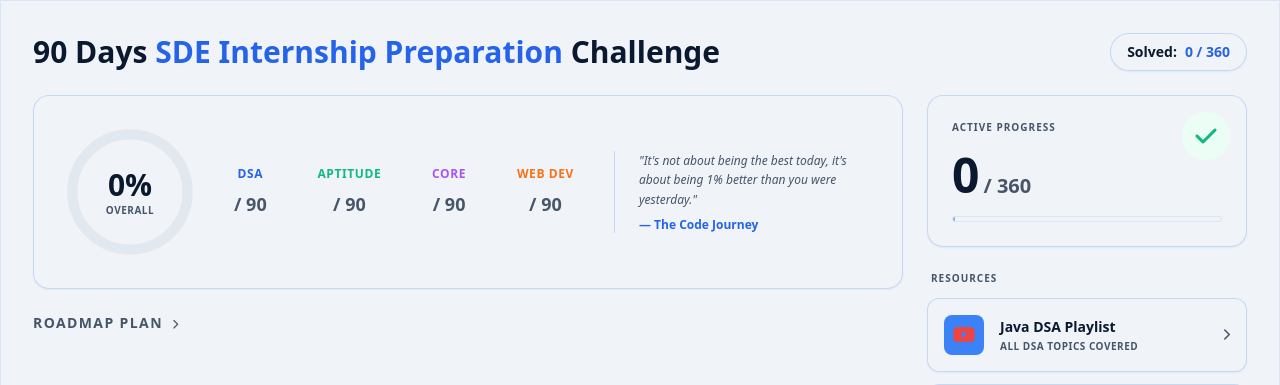
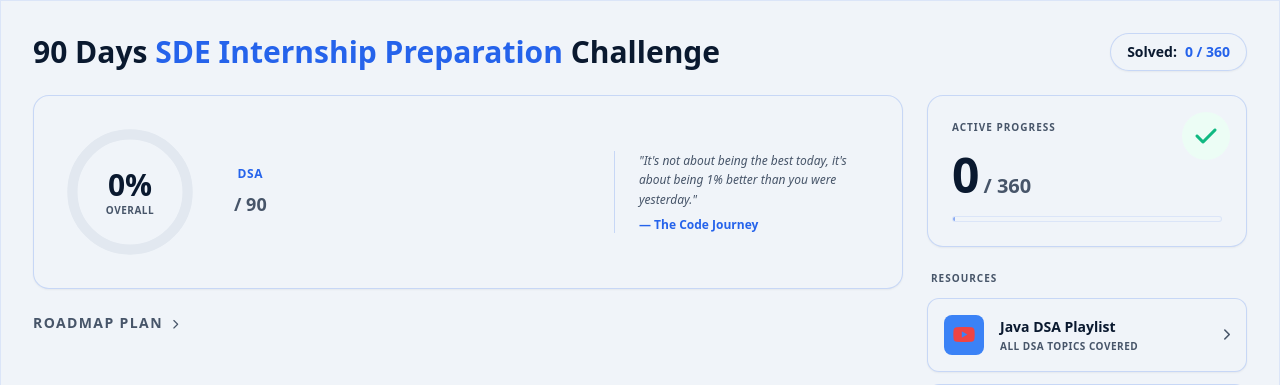
Before and after one commit to atul-techx/SDE-Prep-Roadmap-90-Days, a Django app: template roadmap/templates/roadmap/dashboard.html in a window 1280 px wide. Shown: the top 385 px of the page. Run offline with Django 5.2, Linux system fonts and the light colour scheme; the template is opened without the code that fills it, so the values that code supplies are empty; some libraries are stand-ins or nearby versions.

Commit message:
Remove Aptitude, Core Subject, and Web Dev options from Dashboard

```diff
--- a/roadmap/templates/roadmap/dashboard.html
+++ b/roadmap/templates/roadmap/dashboard.html
@@ -66,18 +66,6 @@
                         <p class="text-[10px] sm:text-xs font-bold text-blue tracking-wider mb-1">DSA</p>
                         <p class="text-lg sm:text-xl md:text-2xl font-bold text-navy dark:text-ice">{{ total_dsa_done }} <span class="text-slate text-sm md:text-lg">/ 90</span></p>
                     </div>
-                    <div class="text-center">
-                        <p class="text-[10px] sm:text-xs font-bold text-emerald-500 tracking-wider mb-1">APTITUDE</p>
-                        <p class="text-lg sm:text-xl md:text-2xl font-bold text-navy dark:text-ice">{{ total_aptitude_done }} <span class="text-slate text-sm md:text-lg">/ 90</span></p>
-                    </div>
-                    <div class="text-center">
-                        <p class="text-[10px] sm:text-xs font-bold text-purple-500 tracking-wider mb-1">CORE</p>
-                        <p class="text-lg sm:text-xl md:text-2xl font-bold text-navy dark:text-ice">{{ total_core_done }} <span class="text-slate text-sm md:text-lg">/ 90</span></p>
-                    </div>
-                    <div class="text-center">
-                        <p class="text-[10px] sm:text-xs font-bold text-orange-500 tracking-wider mb-1">WEB DEV</p>
-                        <p class="text-lg sm:text-xl md:text-2xl font-bold text-navy dark:text-ice">{{ total_web_dev_done }} <span class="text-slate text-sm md:text-lg">/ 90</span></p>
-                    </div>
                 </div>
 
                 <!-- Quote -->
@@ -128,42 +116,6 @@
                                     <p class="text-[10px] text-slate-500 font-medium">Data Structures & Algo</p>
                                 </div>
                                 <div class="task-checkbox ml-auto flex items-center justify-center w-7 h-7 rounded-full border-2 transition-all cursor-pointer {% if day.tracker.dsa_completed %}bg-blue border-blue text-white{% else %}border-slate-300 dark:border-slate-700 text-transparent hover:border-blue{% endif %}" data-day="{{ day.day_number }}" data-task="dsa_completed"><i class="fa-solid fa-check text-xs"></i></div>
-                            </a>
-
-                            <!-- Aptitude Option -->
-                            <a href="{% url 'student_day_content' day.day_number %}#aptitude" class="flex items-center gap-3 p-4 bg-ice dark:bg-[#111] hover:bg-emerald-500/5 border border-emerald-500/10 dark:border-slate-dark/50 rounded-xl transition-all group shadow-sm">
-                                <div class="w-10 h-10 rounded-lg bg-emerald-500/10 text-emerald-500 flex items-center justify-center shrink-0">
-                                    <i class="fa-solid fa-brain text-lg"></i>
-                                </div>
-                                <div>
-                                    <h4 class="font-bold text-navy dark:text-ice text-sm group-hover:text-emerald-500 transition-colors">Aptitude</h4>
-                                    <p class="text-[10px] text-slate-500 font-medium">Quant & Reasoning</p>
-                                </div>
-                                <div class="task-checkbox ml-auto flex items-center justify-center w-7 h-7 rounded-full border-2 transition-all cursor-pointer {% if day.tracker.aptitude_completed %}bg-emerald-500 border-emerald-500 text-white{% else %}border-slate-300 dark:border-slate-700 text-transparent hover:border-emerald-500{% endif %}" data-day="{{ day.day_number }}" data-task="aptitude_completed"><i class="fa-solid fa-check text-xs"></i></div>
-                            </a>
-
-                            <!-- Core Subjects Option -->
-                            <a href="{% url 'student_day_content' day.day_number %}#core" class="flex items-center gap-3 p-4 bg-ice dark:bg-[#111] hover:bg-purple-500/5 border border-purple-500/10 dark:border-slate-dark/50 rounded-xl transition-all group shadow-sm">
-                                <div class="w-10 h-10 rounded-lg bg-purple-500/10 text-purple-500 flex items-center justify-center shrink-0">
-                                    <i class="fa-solid fa-book text-lg"></i>
-                                </div>
-                                <div>
-                                    <h4 class="font-bold text-navy dark:text-ice text-sm group-hover:text-purple-500 transition-colors">Core Subjects</h4>
-                                    <p class="text-[10px] text-slate-500 font-medium">OS, DBMS, CN</p>
-                                </div>
-                                <div class="task-checkbox ml-auto flex items-center justify-center w-7 h-7 rounded-full border-2 transition-all cursor-pointer {% if day.tracker.core_completed %}bg-purple-500 border-purple-500 text-white{% else %}border-slate-300 dark:border-slate-700 text-transparent hover:border-purple-500{% endif %}" data-day="{{ day.day_number }}" data-task="core_completed"><i class="fa-solid fa-check text-xs"></i></div>
-                            </a>
-
-                            <!-- Web Dev Option -->
-                            <a href="{% url 'student_day_content' day.day_number %}#web" class="flex items-center gap-3 p-4 bg-ice dark:bg-[#111] hover:bg-orange-500/5 border border-orange-500/10 dark:border-slate-dark/50 rounded-xl transition-all group shadow-sm">
-                                <div class="w-10 h-10 rounded-lg bg-orange-500/10 text-orange-500 flex items-center justify-center shrink-0">
-                                    <i class="fa-brands fa-html5 text-lg"></i>
-                                </div>
-                                <div>
-                                    <h4 class="font-bold text-navy dark:text-ice text-sm group-hover:text-orange-500 transition-colors">Web Development</h4>
-                                    <p class="text-[10px] text-slate-500 font-medium">Frontend & Backend</p>
-                                </div>
-                                <div class="task-checkbox ml-auto flex items-center justify-center w-7 h-7 rounded-full border-2 transition-all cursor-pointer {% if day.tracker.web_dev_completed %}bg-orange-500 border-orange-500 text-white{% else %}border-slate-300 dark:border-slate-700 text-transparent hover:border-orange-500{% endif %}" data-day="{{ day.day_number }}" data-task="web_dev_completed"><i class="fa-solid fa-check text-xs"></i></div>
                             </a>
                         </div>
                     </div>
```
